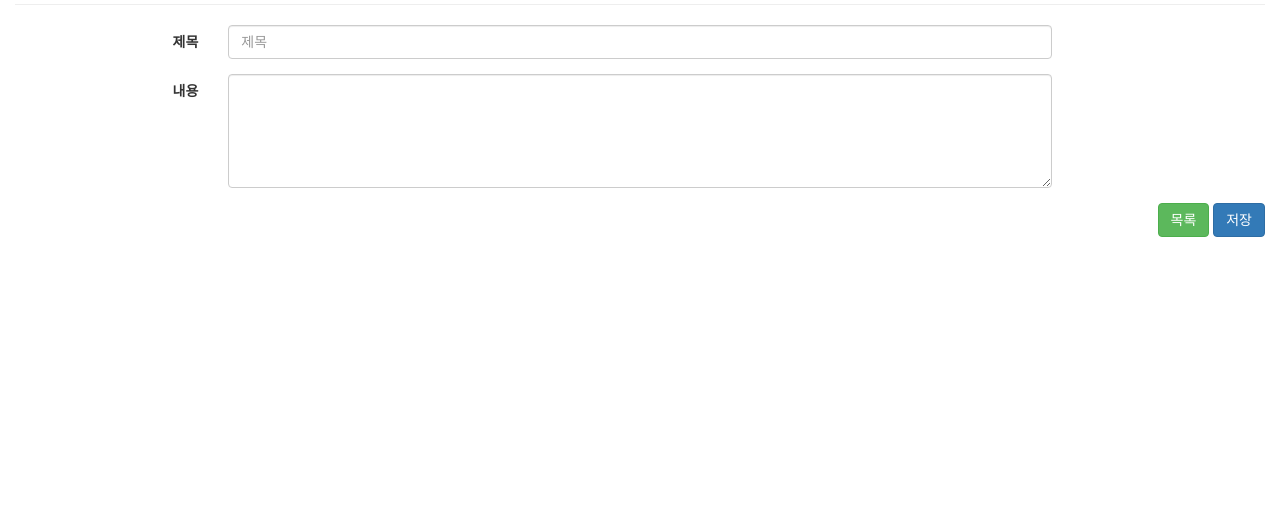
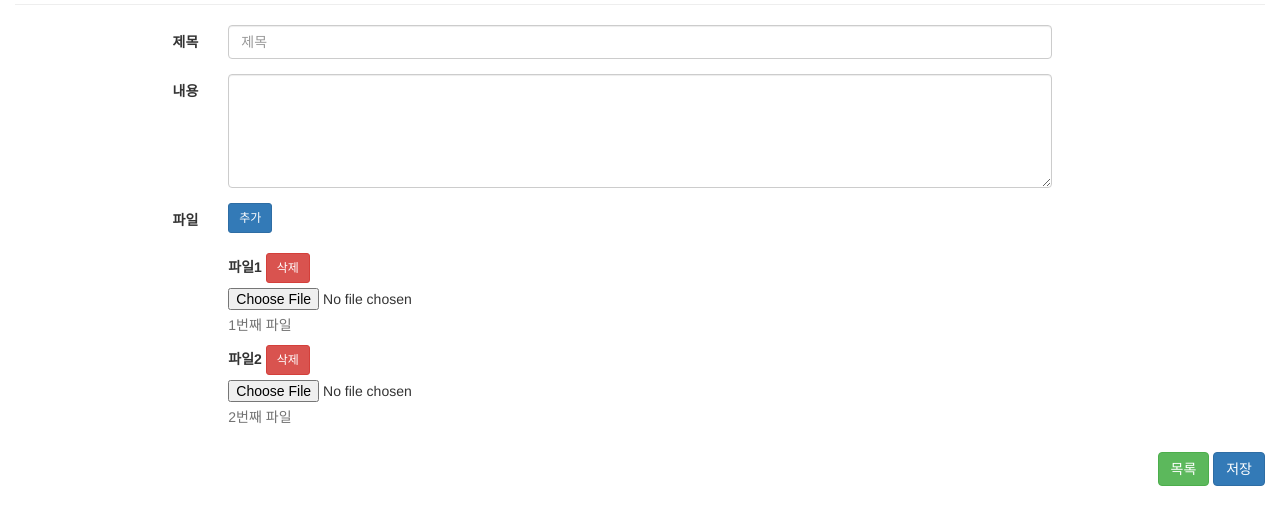
Before and after one commit to jinagada/flask_sample_test, a Flask app: template templates/board/board_form.html in a window 1280 px wide. Shown: the part 167-692 px from the top of the page. Run offline with Flask 2, Linux system fonts and the light colour scheme; the template is opened without the code that fills it, so the values that code supplies are empty; some libraries are stand-ins or nearby versions.

Commit message:
파일 업로드를 위한 부분 추가

```diff
--- a/templates/board/board_form.html
+++ b/templates/board/board_form.html
@@ -17,7 +17,7 @@
     <!-- 게시글 등록 : START -->
     <div class="row">
       <div class="col-md-12">
-        <form id="boardDetailForm" name="boardDetailForm" method="post" class="form-horizontal">
+        <form id="boardDetailForm" name="boardDetailForm" method="post" enctype="multipart/form-data" class="form-horizontal">
           <input type="hidden" name="board_seq" id="board_seq" value="{{ board_info['SEQ'] if board_info else '' }}">
           <input type="hidden" name="page_num" id="page_num" value="{{ page_num }}">
           <input type="hidden" name="row_per_page" id="row_per_page" value="{{ row_per_page }}">
@@ -31,6 +31,31 @@
             <label for="contents" class="col-md-2 control-label">내용</label>
             <div class="col-md-8">
               <textarea class="form-control" id="contents" name="contents" rows="5">{{ board_info['CONTENTS'] if board_info else '' }}</textarea>
+            </div>
+          </div>
+          <div class="form-group">
+            <label for="contents" class="col-md-2 control-label">파일</label>
+            <div class="col-md-8">
+              <div class="row">
+                <div class="col-md-4">
+                  <button class="btn btn-sm btn-primary" type="button">추가</button>
+                </div>
+              </div>
+              <div class="row"><div class="col-md-4">&nbsp;</div></div>
+              <div class="row">
+                <div class="col-md-4">
+                  <label>파일1 <button class="btn btn-sm btn-danger" type="button">삭제</button></label>
+                  <input name="board_files" type="file">
+                  <p class="help-block">1번째 파일</p>
+                </div>
+              </div>
+              <div class="row">
+                <div class="col-md-4">
+                  <label>파일2 <button class="btn btn-sm btn-danger" type="button">삭제</button></label>
+                  <input name="board_files" type="file">
+                  <p class="help-block">2번째 파일</p>
+                </div>
+              </div>
             </div>
           </div>
         </form>
```
Also changed, not shown: services/Sqlite3Serivce.py (+33 -0 lines).
